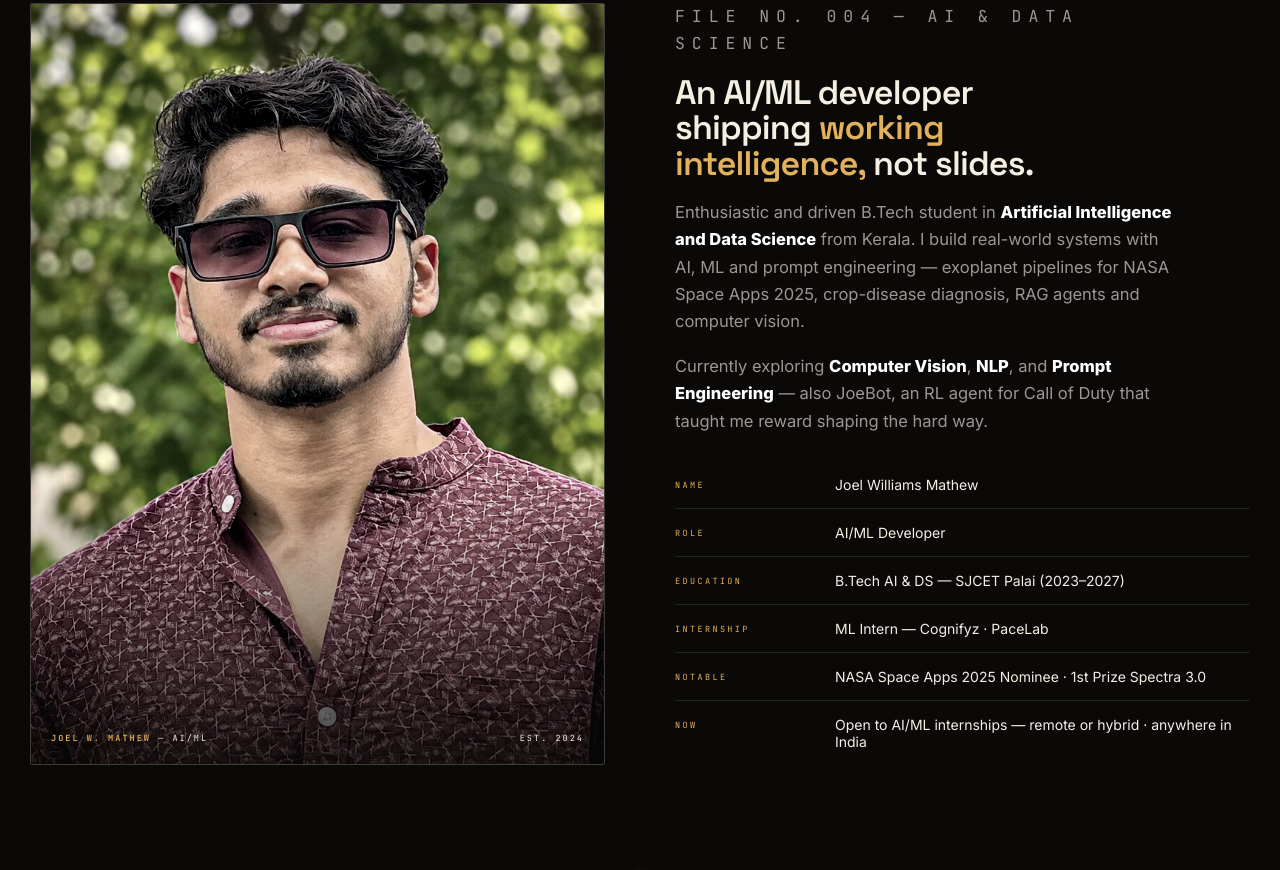
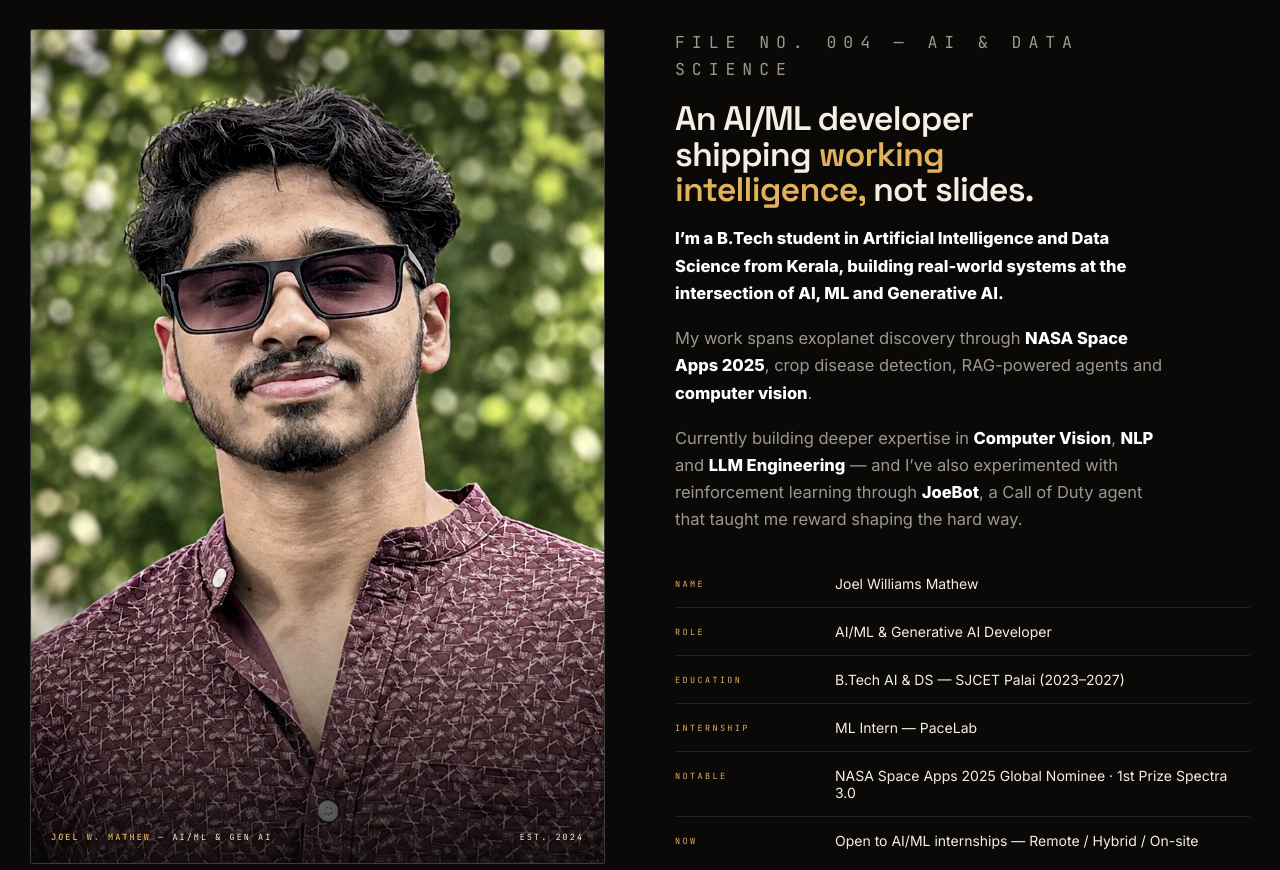
Before and after one commit to Joel-Williams-Mathew/Portfolio_Website, a plain HTML site: page index.html in a window 1280 px wide. Shown: the part 1107-1977 px from the top of the page. Drawn offline with nearby package versions, Linux system fonts and the light colour scheme; a web font is replaced by a local one.

Commit message:
feat: rewrite content per professional review - confident tone, AI/ML & Generative AI positioning throughout

```diff
--- a/index.html
+++ b/index.html
@@ -75,18 +75,18 @@ html.reveal-ready .rx.rx-in{opacity:1;transform:none;filter:none}
 </style></noscript>
 <meta charset="UTF-8" />
 <meta name="viewport" content="width=device-width, initial-scale=1.0" />
-<title>Joel Williams Mathew — AI/ML Engineer | The Dossier</title>
-<meta name="description" content="Joel Williams Mathew — AI/ML Engineer. Kerala, India. B.Tech AI & Data Science at SJCET Palai. NASA Space Apps 2025 Nominee. Open to AI/ML internships." />
+<title>Joel Williams Mathew — AI/ML &amp; Generative AI Developer | NASA Space Apps 2025 Nominee</title>
+<meta name="description" content="Joel Williams Mathew — AI/ML &amp; Generative AI Developer. B.Tech AI &amp; DS at SJCET Palai. NASA Space Apps 2025 Global Nominee. Open to AI/ML internships — remote / hybrid / on-site." />
 <link rel="icon" href="assets/favicon.png?v=2" type="image/png">
 <meta name="theme-color" content="#0A0908">
 <meta property="og:type" content="website">
-<meta property="og:title" content="Joel Williams Mathew — AI/ML Engineer | SJCET Palai">
-<meta property="og:description" content="AI/ML developer building working intelligence — exoplanet discovery, crop diagnosis, agentic RAG. NASA Space Apps 2025 Nominee. B.Tech AI &amp; DS, SJCET Palai. Open to AI/ML internships.">
+<meta property="og:title" content="Joel Williams Mathew — AI/ML &amp; Generative AI Developer | SJCET Palai">
+<meta property="og:description" content="AI/ML &amp; Generative AI Developer building working intelligence — exoplanet discovery, AI-powered crop disease detection, RAG agents. NASA Space Apps 2025 Global Nominee. B.Tech AI &amp; DS, SJCET Palai. Open to AI/ML internships.">
 <meta property="og:image" content="assets/joel-profile.jpg?v=5">
 <meta property="og:url" content="https://joel-williams-mathew.github.io/Portfolio_Website/">
 <meta name="twitter:card" content="summary_large_image">
-<meta name="twitter:title" content="Joel Williams Mathew — AI/ML Engineer">
-<meta name="twitter:description" content="AI/ML developer building working intelligence — NASA Space Apps 2025 Nominee. B.Tech AI &amp; DS, SJCET Palai.">
+<meta name="twitter:title" content="Joel Williams Mathew — AI/ML &amp; Generative AI Developer">
+<meta name="twitter:description" content="AI/ML &amp; Generative AI Developer building working intelligence — NASA Space Apps 2025 Global Nominee. B.Tech AI &amp; DS, SJCET Palai.">
 <meta name="twitter:image" content="assets/joel-profile.jpg?v=5">
 <link rel="preconnect" href="https://fonts.googleapis.com">
 <link rel="preconnect" href="https://fonts.gstatic.com" crossorigin>
@@ -364,14 +364,14 @@ html.reveal-ready .rx.rx-in{opacity:1;transform:none;filter:none}
   <div class="hero-scrim"></div>
 
   <div class="hero-inner">
-    <p class="eyebrow"><span class="dot"></span><span>OPEN TO AI/ML INTERNSHIPS <em>· REMOTE · INDIA</em></span></p>
+    <p class="eyebrow"><span class="dot"></span><span>OPEN TO AI/ML INTERNSHIPS <em>· REMOTE / HYBRID / ON-SITE</em></span></p>
     <p class="vol-kicker reveal d1">VOL. I — THE <b>DOSSIER</b></p>
     <h1 class="name">
       <span class="l s1 reveal d1">Joel</span>
       <span class="l s2 reveal d2">Williams</span>
       <span class="l s3 reveal d3"><em>Mathew.</em></span>
     </h1>
-    <p class="role reveal d4">AI/ML Developer building <strong>working intelligence</strong> — exoplanet discovery, crop intelligence and agentic systems. B.Tech <strong>AI &amp; DS</strong>, SJCET Palai.</p>
+    <p class="role reveal d4">AI/ML &amp; Generative AI Developer building <strong>working intelligence</strong> — exoplanet discovery, AI-powered crop disease detection and agentic systems. B.Tech <strong>AI &amp; DS</strong>, SJCET Palai.</p>
     <div class="meta-row reveal d4">
       <span><b>NASA</b> SPACE APPS ’25</span>
       <span><b>1.4K</b> LINKEDIN</span>
@@ -412,22 +412,23 @@ html.reveal-ready .rx.rx-in{opacity:1;transform:none;filter:none}
 
     <div class="about-grid rx">
       <figure class="portrait-frame rx"><span class="frame-scan" aria-hidden="true"></span>
-        <img src="assets/joel-profile.jpg?v=5" alt="Joel Williams Mathew, AI/ML Developer, SJCET Palai">
-        <figcaption class="portrait-cap"><span><b>JOEL W. MATHEW</b> — AI/ML</span><span>EST. 2024</span></figcaption>
+        <img src="assets/joel-profile.jpg?v=5" alt="Joel Williams Mathew, AI/ML &amp; Generative AI Developer, SJCET Palai">
+        <figcaption class="portrait-cap"><span><b>JOEL W. MATHEW</b> — AI/ML &amp; GEN AI</span><span>EST. 2024</span></figcaption>
       </figure>
 
       <div class="about-copy rx">
         <p class="about-kick">FILE NO. 004 — AI &amp; DATA SCIENCE</p>
         <h3>An AI/ML developer shipping <em>working intelligence,</em> not slides.</h3>
-        <p>Enthusiastic and driven B.Tech student in <strong>Artificial Intelligence and Data Science</strong> from Kerala. I build real-world systems with AI, ML and prompt engineering — exoplanet pipelines for NASA Space Apps 2025, crop-disease diagnosis, RAG agents and computer vision.</p>
-        <p>Currently exploring <strong>Computer Vision</strong>, <strong>NLP</strong>, and <strong>Prompt Engineering</strong> — also JoeBot, an RL agent for Call of Duty that taught me reward shaping the hard way.</p>
+        <p><strong>I&rsquo;m a B.Tech student in Artificial Intelligence and Data Science from Kerala, building real-world systems at the intersection of AI, ML and Generative AI.</strong></p>
+        <p>My work spans exoplanet discovery through <strong>NASA Space Apps 2025</strong>, crop disease detection, RAG-powered agents and <strong>computer vision</strong>.</p>
+        <p>Currently building deeper expertise in <strong>Computer Vision</strong>, <strong>NLP</strong> and <strong>LLM Engineering</strong> — and I&rsquo;ve also experimented with reinforcement learning through <strong>JoeBot</strong>, a Call of Duty agent that taught me reward shaping the hard way.</p>
         <dl class="about-facts rx">
           <div class="fact"><dt>NAME</dt><dd>Joel Williams Mathew</dd></div>
-          <div class="fact"><dt>ROLE</dt><dd>AI/ML Developer</dd></div>
+          <div class="fact"><dt>ROLE</dt><dd>AI/ML &amp; Generative AI Developer</dd></div>
           <div class="fact"><dt>EDUCATION</dt><dd>B.Tech AI &amp; DS — SJCET Palai (2023–2027)</dd></div>
-          <div class="fact"><dt>INTERNSHIP</dt><dd>ML Intern — Cognifyz · PaceLab</dd></div>
-          <div class="fact"><dt>NOTABLE</dt><dd>NASA Space Apps 2025 Nominee · 1st Prize Spectra 3.0</dd></div>
-          <div class="fact"><dt>NOW</dt><dd>Open to AI/ML internships — remote or hybrid · anywhere in India</dd></div>
+          <div class="fact"><dt>INTERNSHIP</dt><dd>ML Intern — PaceLab</dd></div>
+          <div class="fact"><dt>NOTABLE</dt><dd>NASA Space Apps 2025 Global Nominee · 1st Prize Spectra 3.0</dd></div>
+          <div class="fact"><dt>NOW</dt><dd>Open to AI/ML internships — Remote / Hybrid / On-site</dd></div>
         </dl>
       </div>
     </div>
@@ -550,7 +551,7 @@ html.reveal-ready .rx.rx-in{opacity:1;transform:none;filter:none}
 <!-- ============ COLOPHON ============ -->
 <footer class="foot">
   <span><b>THE DOSSIER</b> · VOL. I — THE SPACE APPS EDITION</span>
-  <span><em>JOEL WILLIAMS MATHEW</em> · AI/ML DEVELOPER</span>
+  <span><em>JOEL WILLIAMS MATHEW</em> · AI/ML &amp; GENERATIVE AI DEVELOPER</span>
   <span>INDIA · <b>EST. 2024</b></span>
 </footer>
 
```
